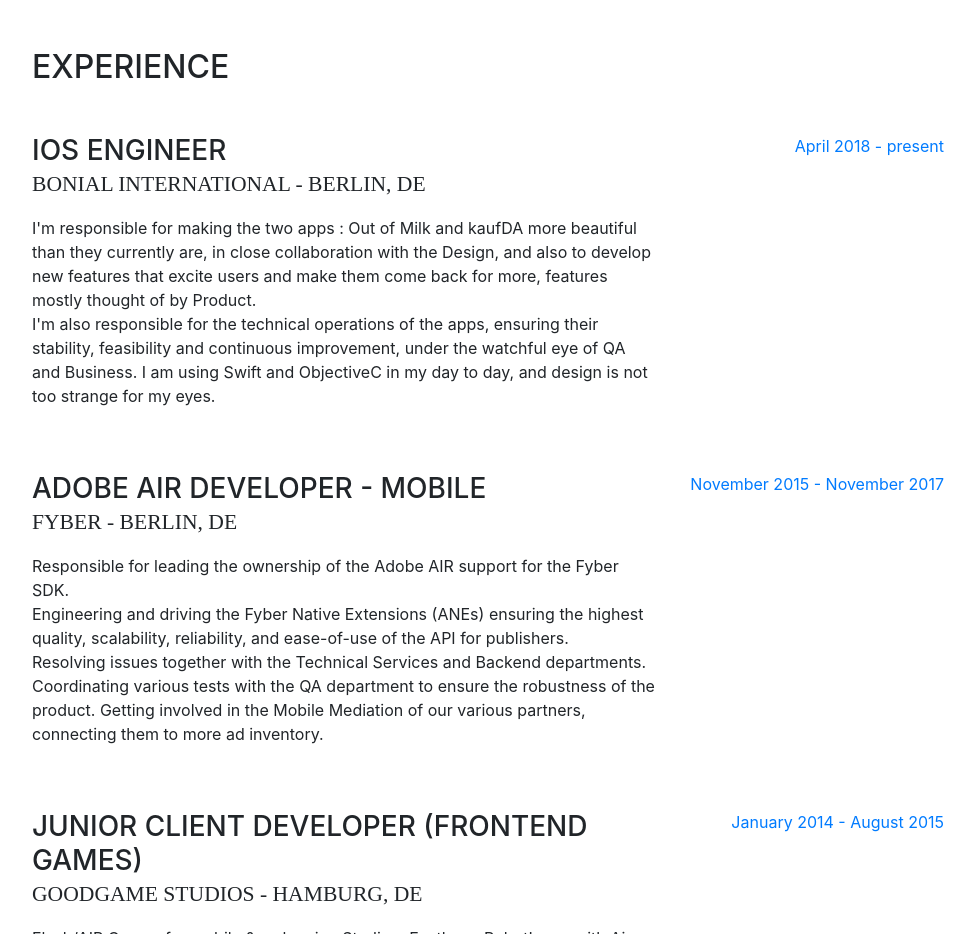
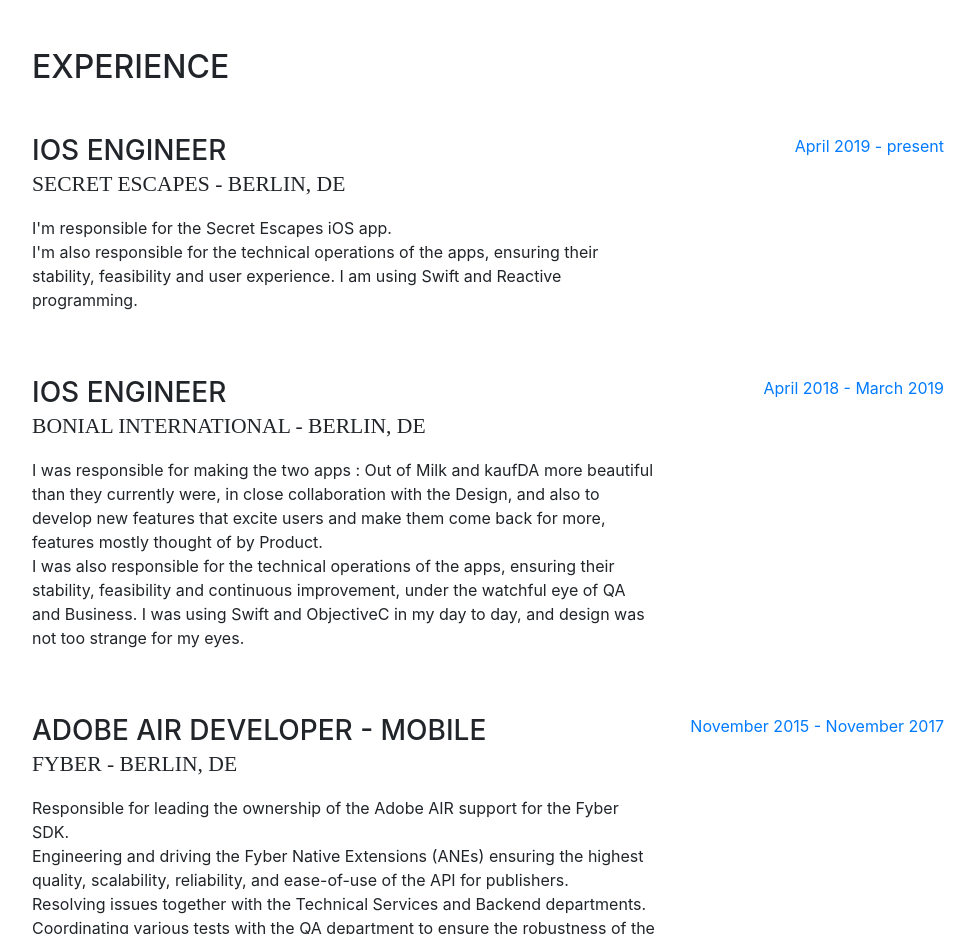
Before and after one commit to blizzd/blizzd.com, a website with bundled scripts: page index.html in a window 1280 px wide. Shown: the part 800-1734 px from the top of the page, without its empty margins (288-1263 px from the left). Built offline with nearby package versions, Linux system fonts and the light colour scheme; a web font is replaced by a local one.

Commit message:
Update Experience

```diff
--- a/index.html
+++ b/index.html
@@ -111,19 +111,33 @@
         <div class="resume-item d-flex flex-column flex-md-row mb-5">
             <div class="resume-content mr-auto">
               <h3 class="mb-0">iOS Engineer</h3>
+              <div class="subheading mb-3">Secret Escapes - Berlin, DE</div>
+                <p>I'm responsible for the Secret Escapes iOS app.<br>
+                    I'm also responsible for the technical operations of the apps, ensuring their
+                    stability, feasibility and user experience. I am using Swift and Reactive programming.<br>
+                </p>
+            </div>
+            <div class="resume-date text-md-right">
+              <span class="text-primary">April 2019 - present</span>
+            </div>
+        </div>
+
+        <div class="resume-item d-flex flex-column flex-md-row mb-5">
+            <div class="resume-content mr-auto">
+              <h3 class="mb-0">iOS Engineer</h3>
               <div class="subheading mb-3">Bonial International - Berlin, DE</div>
-                <p>I'm responsible for making the two apps : Out of Milk and kaufDA more beautiful
-                    than they currently are, in close collaboration with the Design, and also to
+                <p>I was responsible for making the two apps : Out of Milk and kaufDA more beautiful
+                    than they currently were, in close collaboration with the Design, and also to
                     develop new features that excite users and make them come back for more,
                     features mostly thought of by Product.<br>
-                    I'm also responsible for the technical operations of the apps, ensuring their
+                    I was also responsible for the technical operations of the apps, ensuring their
                     stability, feasibility and continuous improvement, under the watchful eye of QA
-                    and Business. I am using Swift and ObjectiveC in my day to day, and design is
+                    and Business. I was using Swift and ObjectiveC in my day to day, and design was
                     not too strange for my eyes.<br>
                 </p>
             </div>
             <div class="resume-date text-md-right">
-              <span class="text-primary">April 2018 - present</span>
+              <span class="text-primary">April 2018 - March 2019</span>
             </div>
           </div>
 
```
